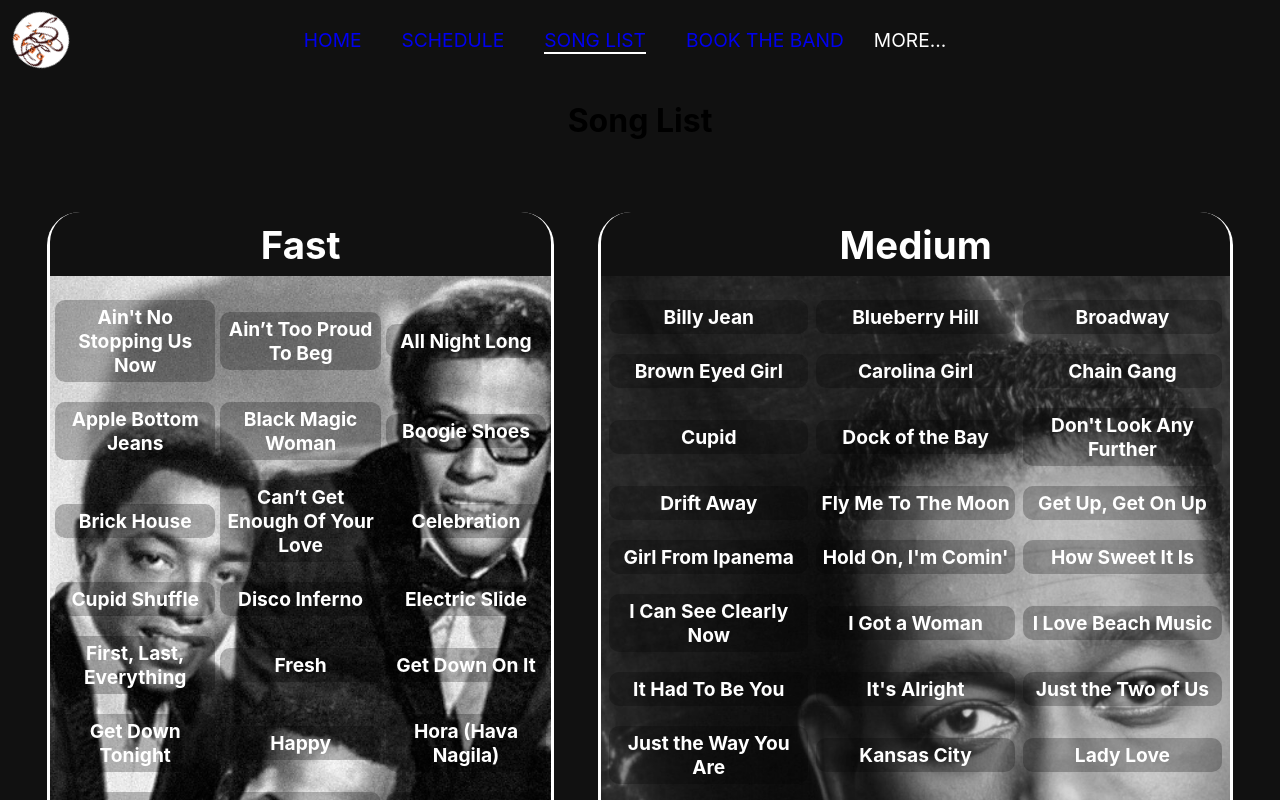
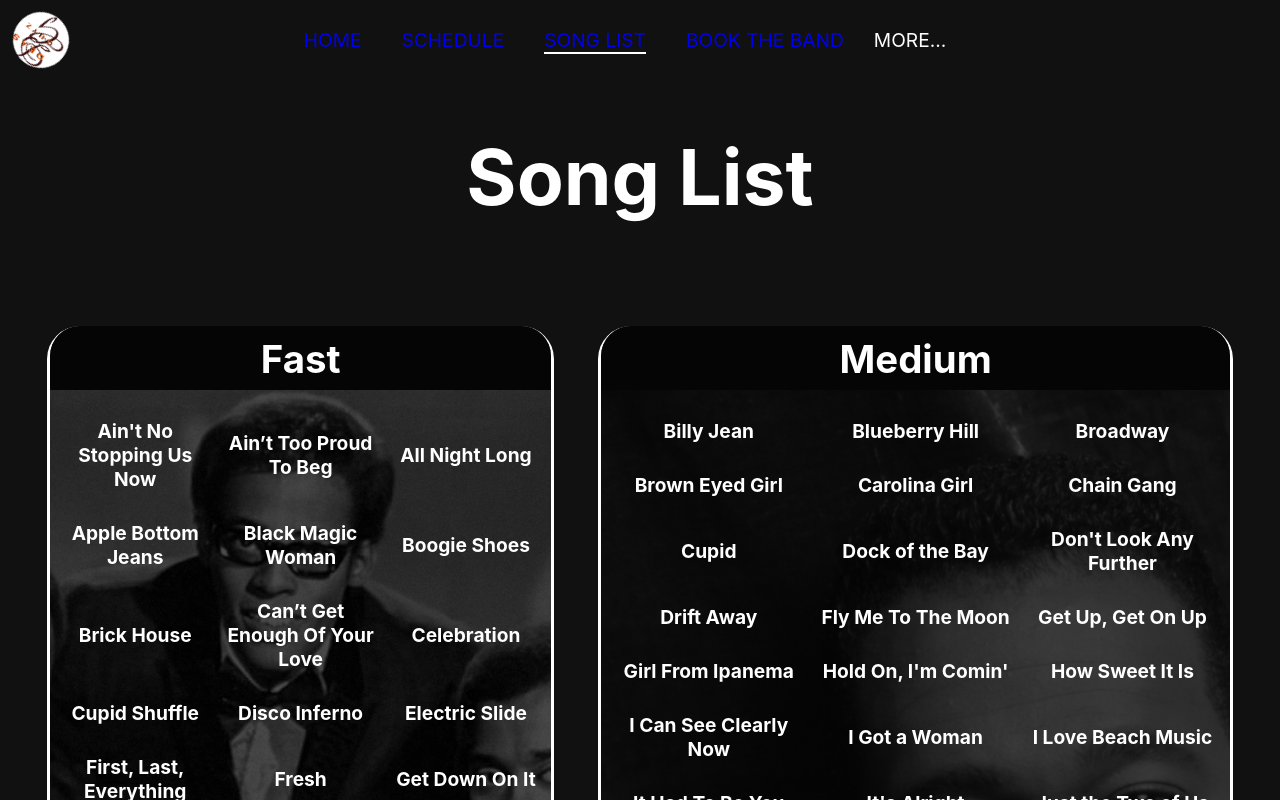
Before and after one commit to NathanDeas/React_Deas_Guyz_Website, a React (Create React App) app: page /songlist in a window 1280 px wide. Shown: the top 800 px of the page. Built offline with nearby package versions, Linux system fonts and the light colour scheme.

Commit message:
fix to schedule styling and songlist update

```diff
--- a/src/App.css
+++ b/src/App.css
@@ -12,3 +12,7 @@ body {
     text-align: center;
     padding-bottom: 50px;
 }
+.parent_container h1 {
+    color: white;
+    font-size: 6vw;
+}
--- a/src/components/Calendar.css
+++ b/src/components/Calendar.css
@@ -2,6 +2,7 @@ iframe{
     filter: invert(.9) saturate(0.8) hue-rotate(10deg);
 }
 .calendar {
+    margin-top: 20px;
     height: 80vh;
 
 }
@@ -9,20 +10,19 @@ iframe{
     width: 100%;
     color: white;
     display: flex;
-    gap: 20px;
-    align-items: center;
+    gap: 100px;
     justify-content: center;
     height: fit-content;
+    padding-top: 20px;
 }
 .calender_footer .res_note {
-    width: 50%;
+    width: 700px;
     font-size: 1.5vw;
 }
 .calender_footer .club_contacts {
-    text-align: center;
-    width: 50%;
-
-
+    text-align: left;
+    width: fit-content;
+    font-size: 1vw;
 }
 .club_contacts ul li {
     margin: 10px;
--- a/src/components/Calendar.js
+++ b/src/components/Calendar.js
@@ -7,7 +7,7 @@ function Calendar() {
             <section className="calendar">
                 <iframe src="https://calendar.google.com/calendar/embed?wkst=1&ctz=America%2FNew_York&showPrint=0&src=ZGd3Y2FsZW5kZXJAZ21haWwuY29t&src=YWRkcmVzc2Jvb2sjY29udGFjdHNAZ3JvdXAudi5jYWxlbmRhci5nb29nbGUuY29t&color=%23039BE5&color=%2333B679"
                 style={{ border: 0 }}
-                width="100%"
+                width="90%"
                 height="100%"
                 title="Deas Guyz Calendar"
                 />
--- a/src/components/SongList.css
+++ b/src/components/SongList.css
@@ -2,7 +2,7 @@
     grid-area: fast;
     background-image: url(Images/TheTemptations.jpg);
     background-repeat: no-repeat;
-    background-position: -150px 5vw;
+    background-position: -350px 5vw;
     background-size: cover;
 }
 #medium {
@@ -61,9 +61,11 @@
     padding-bottom: 20px;
     box-shadow: 0px 3px 0px 3px white;
     transition: .5s;
+    background-color: rgba(2, 2, 2, 0.709);
+    background-blend-mode:darken;
 }
 .songlist_container section:hover {
-    box-shadow: 0px 3px 0px 6px white;
+    box-shadow: 0px 3px 0px 8px white;
     transition: .5s;
 }
 .songlist_container section h1 {
@@ -84,9 +86,13 @@
     width: 30%;
     font-size: 20px;
     font-weight:bolder;
-    color: white;
+    color: #ffffff;
     font-size: 1.5vw;
     border-radius: 10px;
     padding: 5px;
-    background-color: rgba(0, 0, 1, 0.252);
 }
+.songlist_container li:hover {
+    transition: .5s;
+    background-color: rgb(255, 255, 255);
+    color: rgb(0, 0, 0);
+}
```
